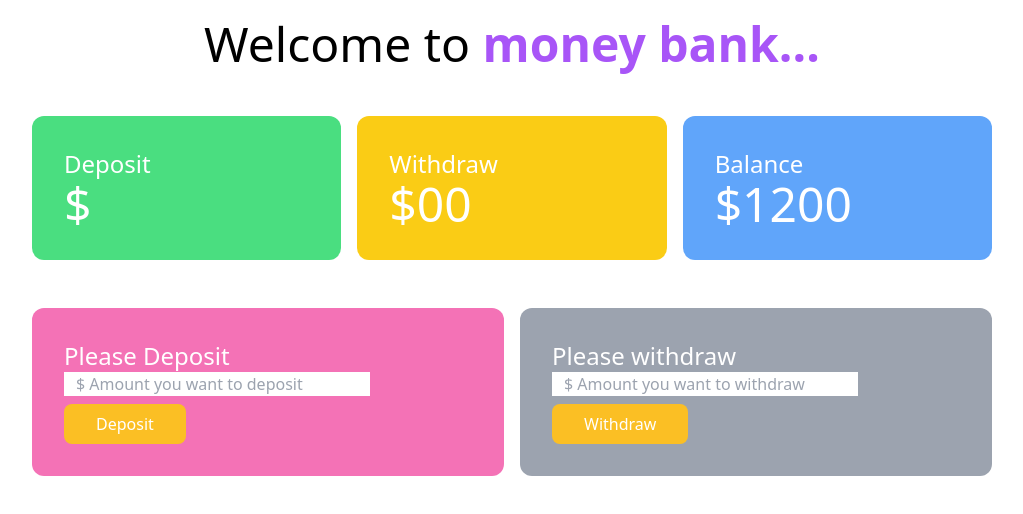
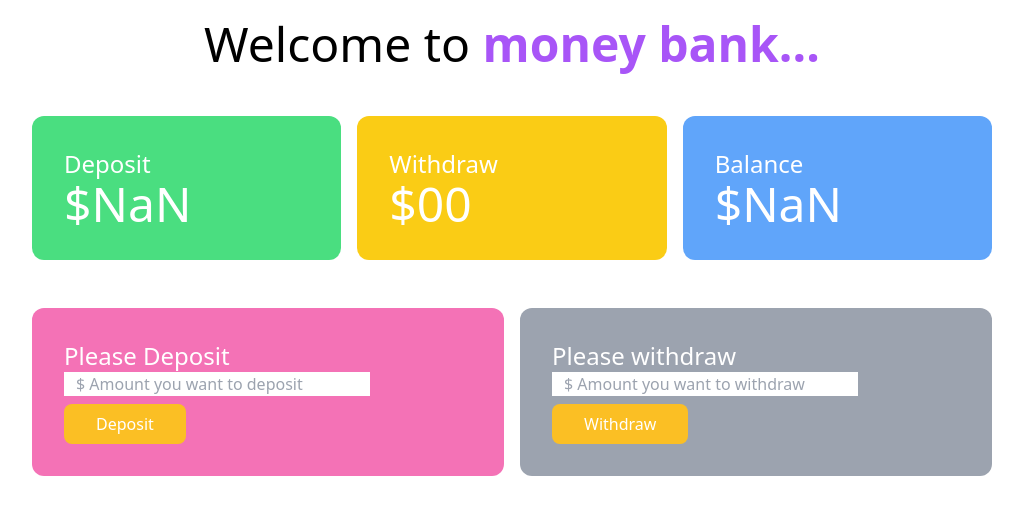
Before and after one commit to Jahidul37/baper-bank, a plain HTML site: page bank.html in a window 1280 px wide. Both pictures are taken after a click on the button "Deposit". Shown: the whole page, without its empty margins (128-1151 px from the left). Drawn offline with nearby package versions, Linux system fonts and the light colour scheme.

Commit message:
work the balance total combine ta deposite

```diff
--- a/bank.html
+++ b/bank.html
@@ -27,7 +27,7 @@
 
             <div class="bg-blue-400 p-8 rounded-xl">
                 <h4 class="text-2xl">Balance</h4>
-                <h2 class="text-5xl">$1200</h2>
+                <h2 class="text-5xl">$<span id="balance-total">1200</span></h2>
             </div>
         </div>
 
--- a/js/deposit.js
+++ b/js/deposit.js
@@ -5,16 +5,49 @@
     // step -2: get the deposit amount from the deposit input field.
     //  For input field use .value to the value inside the input field.
     const depositField = document.getElementById('deposit-field');
-    const depositAmount = depositField.value;
-    console.log(depositAmount);
+    // jodi input fied hole value boshbe;
+    const newDepositAmountString = depositField.value;
+    const newDepositAmount = parseFloat(newDepositAmountString);
+    // console.log(newDepositAmount);
+
 
     // deposit-total semecolon er vitor er ta hocce id name
     // step - 3: get the current deposit total
     // for non-input (element other than input, textarea) use the innertext to get the text;
     const depositTotalElement = document.getElementById('deposit-total');
-    const depositTotal = depositTotalElement.innerText;
+
+    // jodi input filed na hoy taile (innerText) hbe. jemon deposit total id ta input field na . tai aita inner text kora hoyece;
+    const previousDepositTotalString = depositTotalElement.innerText;
+    // string theke parse float number a convert kora hoyece..
+    const previousDepositTotal = parseFloat(previousDepositTotalString);
+
     // console.log(depositTotal);
-    depositTotalElement.innerText = depositAmount;
+
+    // step - 4: add number to set the total deposit;
+    const currentDeposittotal = previousDepositTotal + newDepositAmount;
+    depositTotalElement.innerText = currentDeposittotal;
+
+
+    // step -5: get balance current total;
+    const balanceTotalElement = document.getElementById('balance-total');
+    const previousBalancetotalString = balanceTotalElement.innerText;
+    const previousBalanceTotal = parseFloat(previousBalancetotalString);
+
+
+    //step -6: calculate the current total balance;
+    const CurrentTotalBalance = previousBalanceTotal + newDepositAmount;
+    // set the blance total
+    balanceTotalElement.innerText = CurrentTotalBalance;
+
+
+
+
+
+
+
+
+    // step- 7: clear the deposit filed;
+    depositField.value = '';
 
 
 })
```
